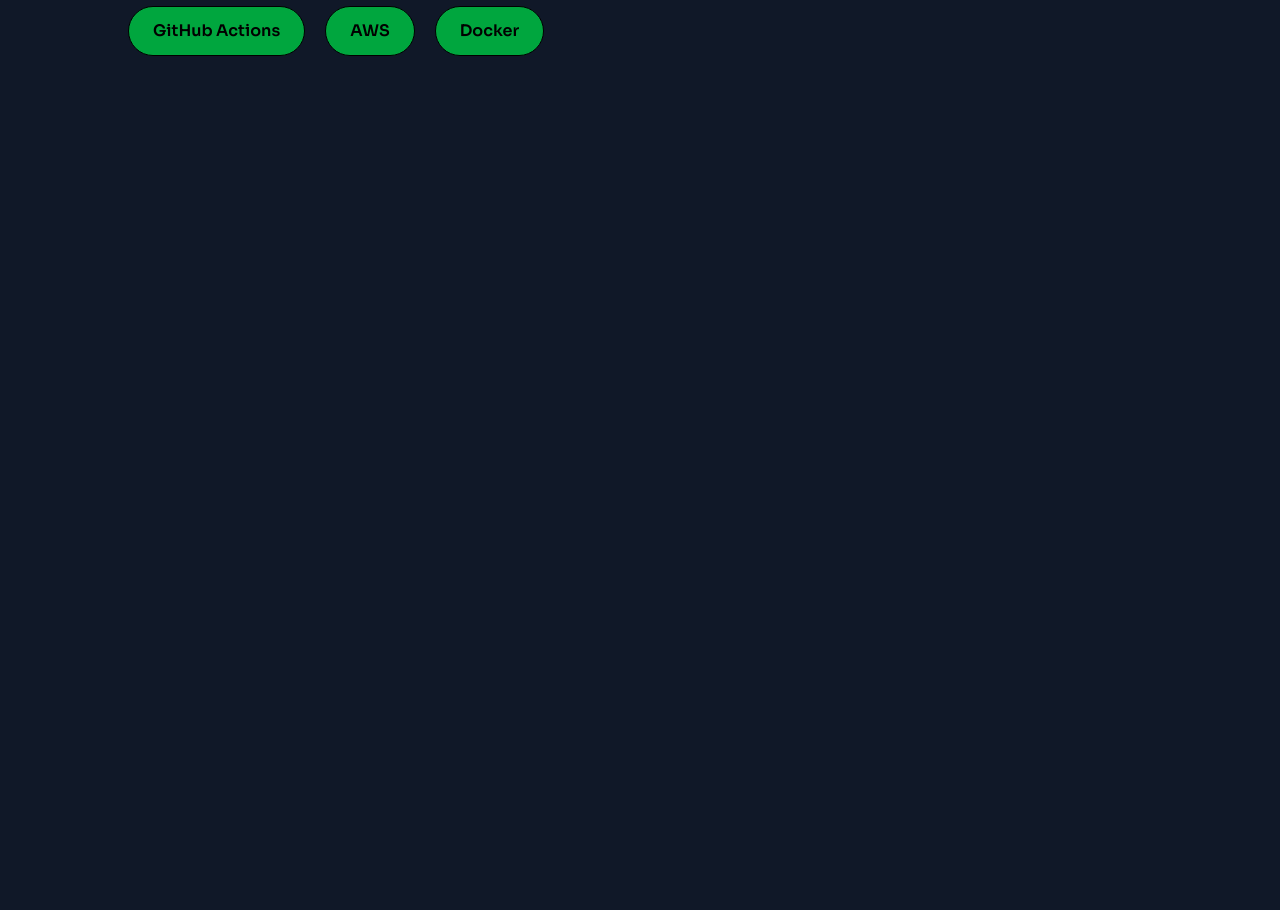
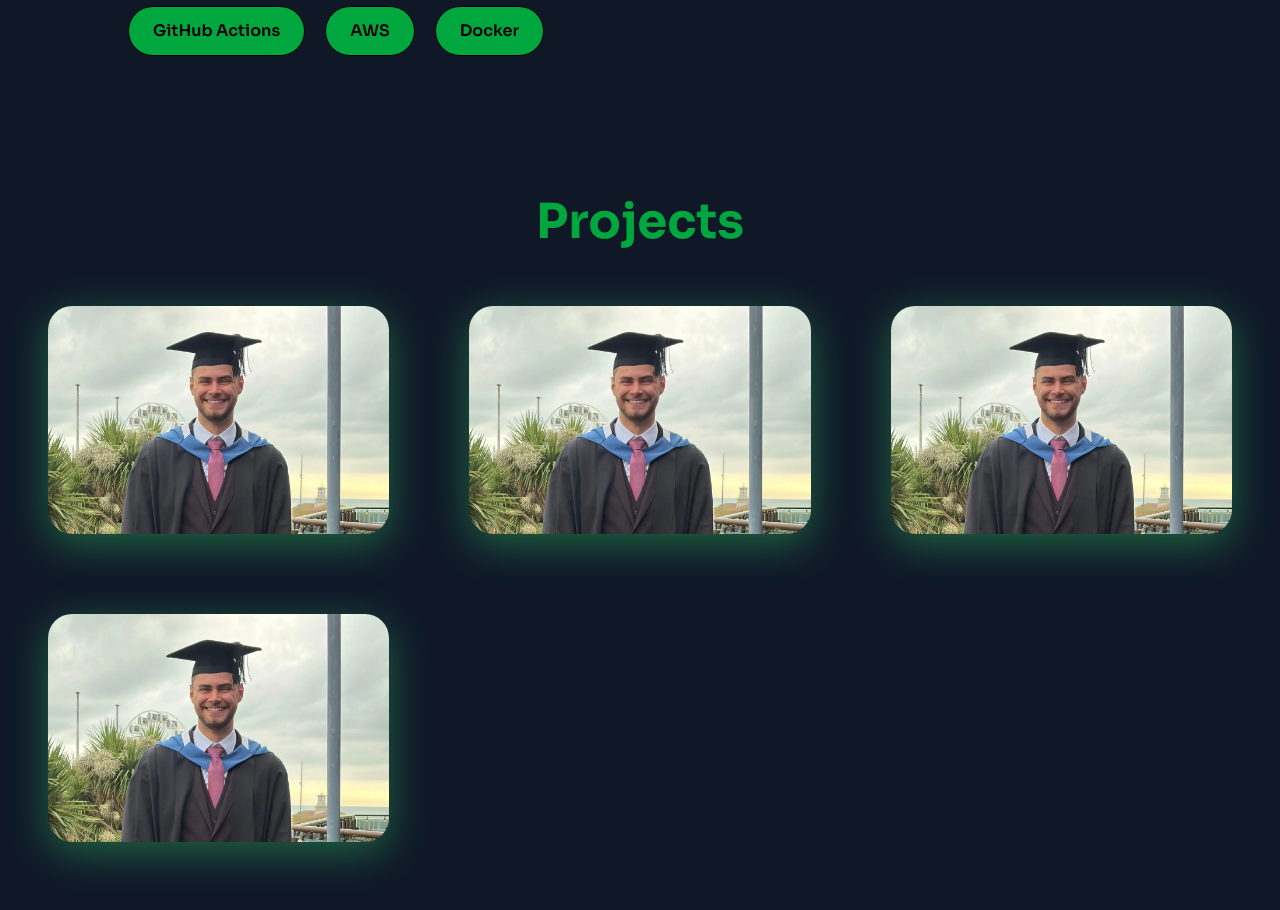
Before and after one commit to Camorany/camorany-portfolio, a Vue app in the folder camorany-portfolio/: page / in a window 1280 px wide. Shown: the part 1480-2390 px from the top of the page. Before the commit the page ends 1600 px from the top, so only its background shows below. Built offline with nearby package versions, Linux system fonts and the light colour scheme.

Commit message:
started projects section

```diff
--- a/camorany-portfolio/src/App.vue
+++ b/camorany-portfolio/src/App.vue
@@ -2,6 +2,7 @@
 import Navbar from '@/components/Navbar.vue'
 import Home from './components/Home.vue';
 import AboutMe from './components/AboutMe.vue';
+import Projects from './components/Projects.vue';
 </script>
 
 <template>
@@ -9,6 +10,7 @@
     <Navbar />
     <Home />
     <AboutMe />
+    <Projects />
   </div>
 </template>
 
--- a/camorany-portfolio/src/components/AboutMe.vue
+++ b/camorany-portfolio/src/components/AboutMe.vue
@@ -5,7 +5,7 @@
 
 <template>
   <section
-    id="aboutme" class="min-h-screen bg-gray-900 text-white flex items-center justify-center px-30 py-20 md:py-0"
+    id="aboutme" class="min-h-screen bg-gray-900 text-white flex items-center justify-center px-30"
   >
     <div
       class="max-w-7xl w-full flex flex-col md:flex-row gap-8 p-2"
@@ -88,7 +88,7 @@
                     alt="About Me Picture"
                     class="w-full h-full object-cover"
                 />
-            </div>
+        </div>
       </div>
     </div>
   </section>
--- a/camorany-portfolio/src/components/Home.vue
+++ b/camorany-portfolio/src/components/Home.vue
@@ -70,17 +70,13 @@
 
         <!-- BUTTONS -->
         <div class="flex gap-4 justify-center md:justify-start">
-          <button
-            class="cursor-pointer bg-green-600 text-black px-6 py-3 rounded-xl font-semibold hover:scale-105 hover:shadow-[0_3px_10px__rgba(255,255,255,0.3)] transition"
-          >
+          <a class="cursor-pointer bg-green-600 text-black px-6 py-3 rounded-xl font-semibold hover:scale-105 hover:shadow-[0_3px_10px__rgba(255,255,255,0.3)] transition">
             Download CV
-          </button>
+          </a>
 
-          <button
-            class="cursor-pointer border border-green-600 px-6 py-3 rounded-xl hover:scale-105 hover:shadow-[0_3px_10px__rgba(255,255,255,0.3)] transition"
-          >
+          <a class="cursor-pointer border border-green-600 px-6 py-3 rounded-xl hover:scale-105 hover:shadow-[0_3px_10px__rgba(255,255,255,0.3)] transition" href="#projects">
             Projects
-          </button>
+          </a>
         </div>
       </div>
     </div>
--- a/camorany-portfolio/src/components/Navbar.vue
+++ b/camorany-portfolio/src/components/Navbar.vue
@@ -30,7 +30,7 @@
                 >
 
                 <a href="#aboutme" class="block py-1">About Me</a>
-                <a href="#" class="block py-1">Projects</a>
+                <a href="#projects" class="block py-1">Projects</a>
                 <a href="#" class="block py-1">Experience</a>
                 <a href="#" class="block py-1">Contact</a>
 
@@ -53,7 +53,7 @@
                             group-hover:scale-x-100"
                         ></span>
                     </a>
-                    <a class="relative inline-block py-1 group" href="#">
+                    <a class="relative inline-block py-1 group" href="#projects">
                         Projects
                         <span
                             class="absolute left-0 -bottom-0.5 h-[1px] w-full bg-green-600
--- /dev/null
+++ b/camorany-portfolio/src/components/Projects.vue
@@ -0,0 +1,54 @@
+<script setup>
+import { Code } from 'lucide-vue-next'
+
+</script>
+
+<template>
+  <section id="projects" class="min-h-screen bg-gray-900 text-white flex items-center justify-center px-10 py-20 md:py-0"
+  >
+    <div
+      class="max-w-7xl w-full flex flex-col md:flex-row p-2"
+    >
+
+      <!-- LEFT SIDE -->
+      <div class="flex flex-col items-center w-full">
+
+            <h1 class=" text-5xl font-bold text-green-600 mb-15">
+            Projects
+            </h1>
+
+                <div class="grid grid-cols-1 md:grid-cols-2 lg:grid-cols-3 gap-20">
+                    <div class="rounded-3xl aspect-[6/4] overflow-hidden shadow-[0_10px_40px_#3deb715d]">
+                        <img
+                            src="../assets/aboutme/about-me-pic.jpg"
+                            alt="About Me Picture"
+                            class="w-full h-auto object-cover"
+                        />
+                    </div>
+                    <div class="rounded-3xl aspect-[6/4] overflow-hidden shadow-[0_10px_40px_#3deb715d]">
+                        <img
+                            src="../assets/aboutme/about-me-pic.jpg"
+                            alt="About Me Picture"
+                            class="w-full h-auto object-cover"
+                        />
+                    </div>
+                    <div class="rounded-3xl aspect-[6/4] overflow-hidden shadow-[0_10px_40px_#3deb715d]">
+                        <img
+                            src="../assets/aboutme/about-me-pic.jpg"
+                            alt="About Me Picture"
+                            class="w-full h-auto object-cover"
+                        />
+                    </div>
+                    <div class=" rounded-3xl aspect-[6/4] overflow-hidden shadow-[0_10px_40px_#3deb715d]">
+                        <img
+                            src="../assets/aboutme/about-me-pic.jpg"
+                            alt="About Me Picture"
+                            class="w-full h-auto object-cover"
+                        />
+                    </div>
+                </div>
+
+      </div>
+    </div>
+  </section>
+</template>
```
